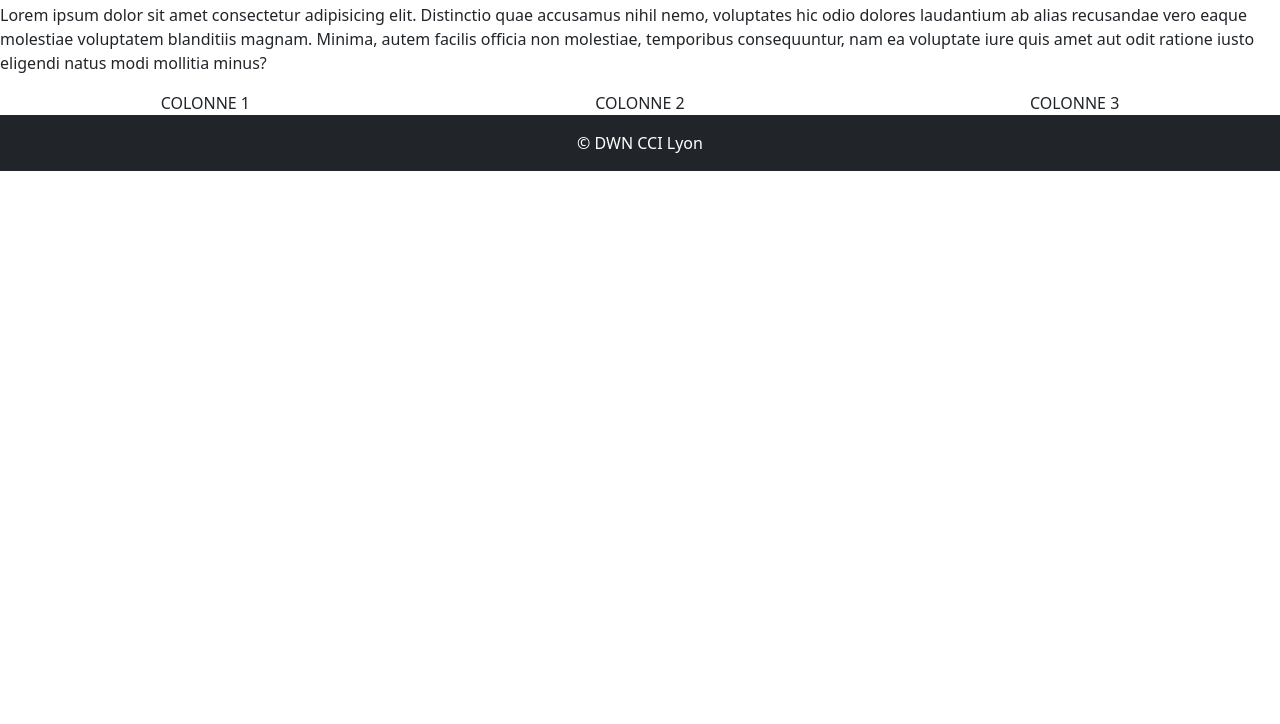
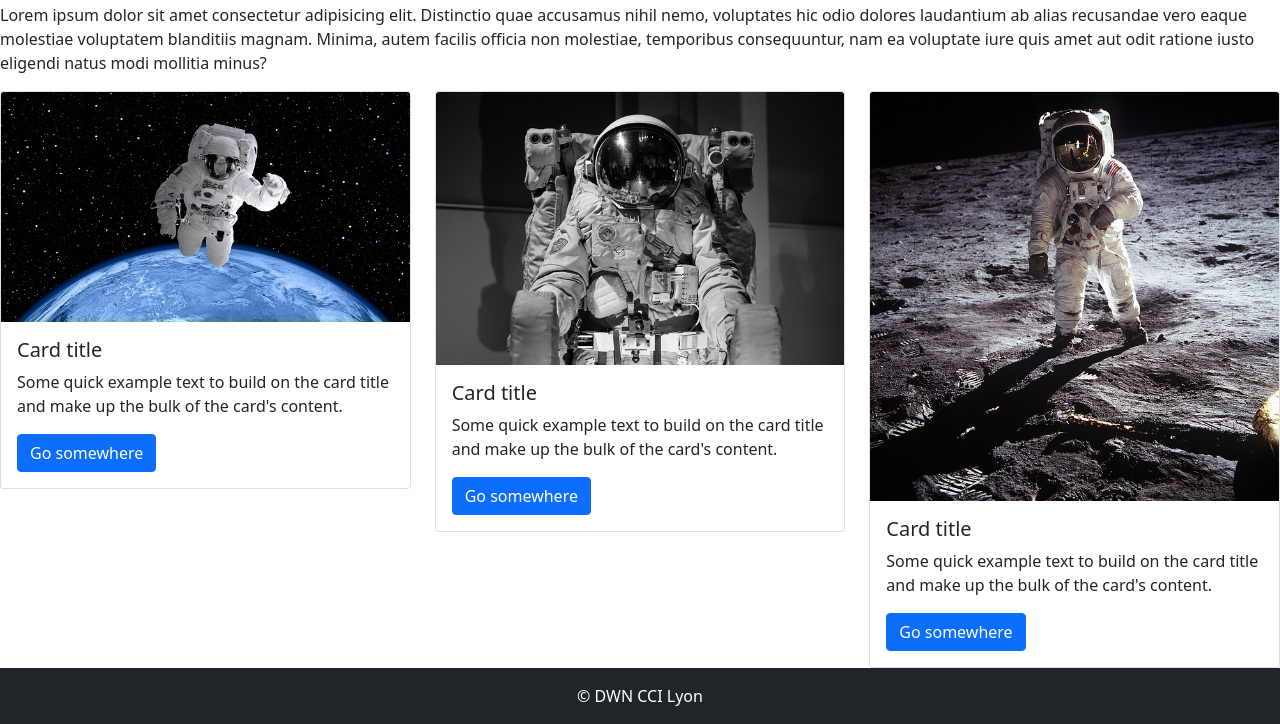
Before and after one commit to Quentin1414/web_site, a plain HTML site: page gallery.html in a window 1280 px wide. Shown: the part 139-863 px from the top of the page. Before the commit the page ends 800 px from the top, so only its background shows below. Drawn offline with nearby package versions, Linux system fonts and the light colour scheme.

Commit message:
ajout gallery

```diff
--- a/gallery.html
+++ b/gallery.html
@@ -40,13 +40,38 @@
         </div>
       </nav>
 
-    <div class="container-fluid" style="padding: 0%" >
+    <div class="container-fluid" style="padding: 0%;">
         <h1>gallery</h1>
         <p>Lorem ipsum dolor sit amet consectetur adipisicing elit. Distinctio quae accusamus nihil nemo, voluptates hic odio dolores laudantium ab alias recusandae vero eaque molestiae voluptatem blanditiis magnam. Minima, autem facilis officia non molestiae, temporibus consequuntur, nam ea voluptate iure quis amet aut odit ratione iusto eligendi natus modi mollitia minus?</p>
-        <div class="row text-center" >
-            <div class="col-12 col-md-4">COLONNE 1</div>
-            <div class="col-12 col-md-4">COLONNE 2</div>
-            <div class="col-12 col-md-4">COLONNE 3</div>
+        <div class="row" >
+            <div class="col-12 col-md-4">
+              <div class="card" >
+                <img src="img/G3.jpg" class="card-img-top" alt="...">
+                <div class="card-body">
+                  <h5 class="card-title">Card title</h5>
+                  <p class="card-text">Some quick example text to build on the card title and make up the bulk of the card's content.</p>
+                  <a href="#" class="btn btn-primary">Go somewhere</a>
+                </div>
+              </div>
+            </div>
+            <div class="col-12 col-md-4"><div class="card" >
+              <img src="img/G2.jpg" class="card-img-top" alt="...">
+              <div class="card-body">
+                <h5 class="card-title">Card title</h5>
+                <p class="card-text">Some quick example text to build on the card title and make up the bulk of the card's content.</p>
+                <a href="#" class="btn btn-primary">Go somewhere</a>
+              </div>
+            </div>
+          </div>
+            <div class="col-12 col-md-4"><div class="card">
+              <img src="img/G1.jpg" class="card-img-top" alt="...">
+              <div class="card-body">
+                <h5 class="card-title">Card title</h5>
+                <p class="card-text">Some quick example text to build on the card title and make up the bulk of the card's content.</p>
+                <a href="#" class="btn btn-primary">Go somewhere</a>
+              </div>
+            </div>
+          </div>
         </div>
       <footer class="bg-dark text-white text-center p-3">
             &copy; DWN CCI Lyon
```
Also changed, not shown: img/G1.jpg (added), img/G2.jpg (added), img/G3.jpg (added).
